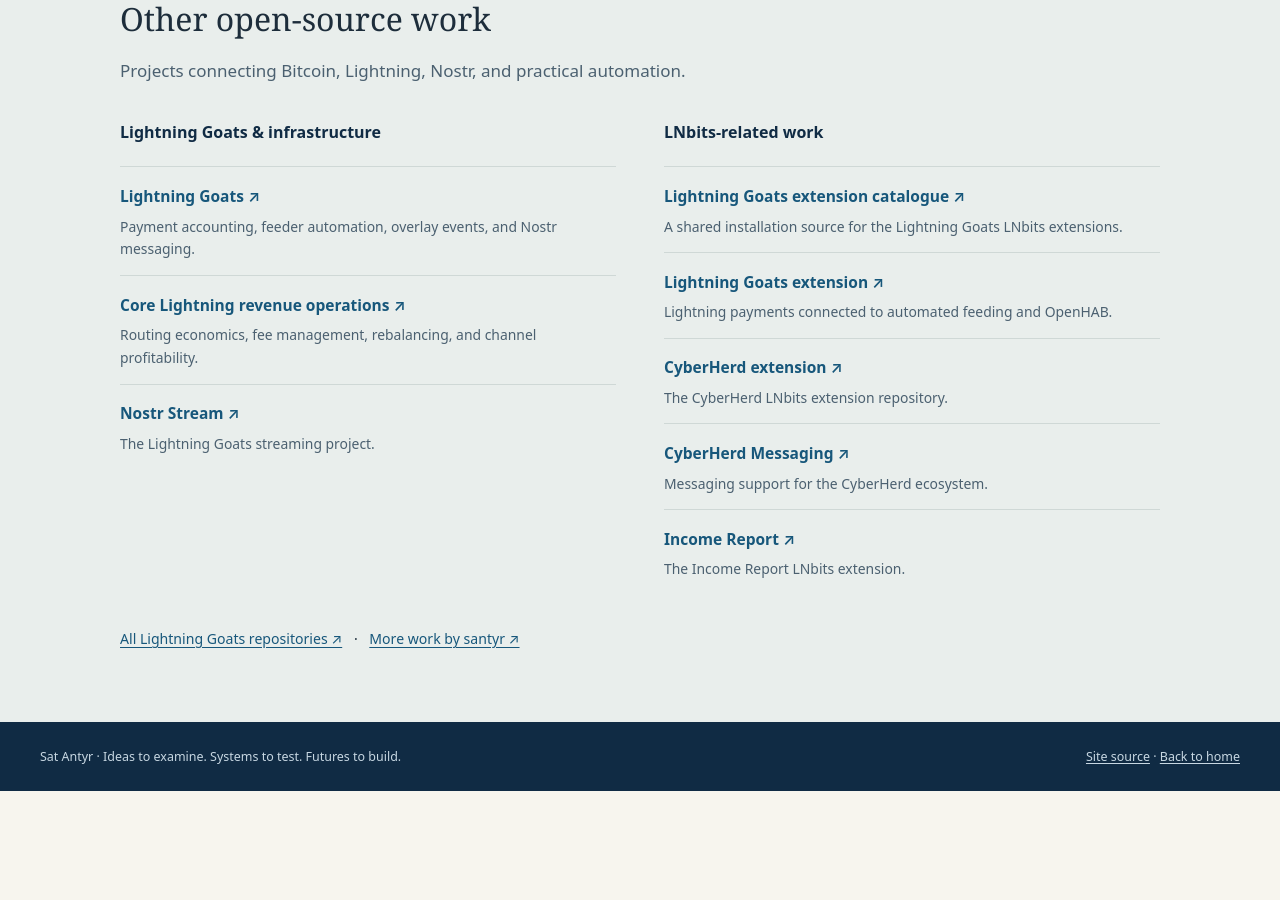
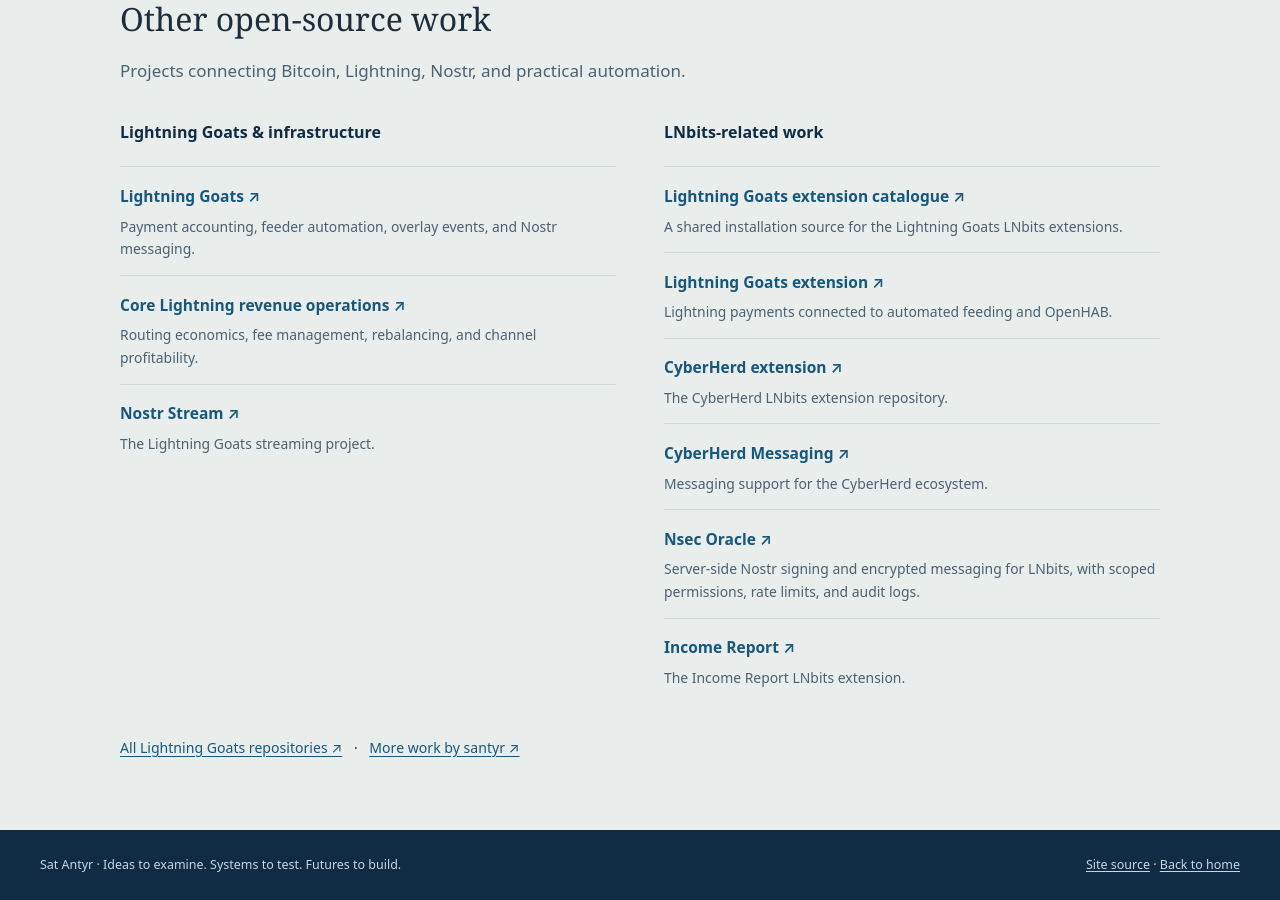
Before and after one commit to santyr/santyr.github.io, a Jekyll site: the page built from index.html, in a window 1280 px wide and 900 px high, scrolled down 1341 px. Built offline with Jekyll 4.4.1, drawn with Linux system fonts in a browser that asks for light colours; before the commit the page ends 2132 px from its top, so only the background shows below that.

Commit message:
Add Nsec Oracle to LNbits-related work with a publication regression test

```diff
--- a/_data/projects.yml
+++ b/_data/projects.yml
@@ -23,6 +23,9 @@
   - title: CyberHerd Messaging
     url: https://github.com/lightning-goats/cyberherd_messaging
     description: Messaging support for the CyberHerd ecosystem.
+  - title: Nsec Oracle
+    url: https://github.com/lightning-goats/nsec_oracle
+    description: Server-side Nostr signing and encrypted messaging for LNbits, with scoped permissions, rate limits, and audit logs.
   - title: Income Report
     url: https://github.com/lightning-goats/incomereport_extension
     description: The Income Report LNbits extension.
```
Also changed, not shown: tests/test_publication.py (+8 -0 lines).
